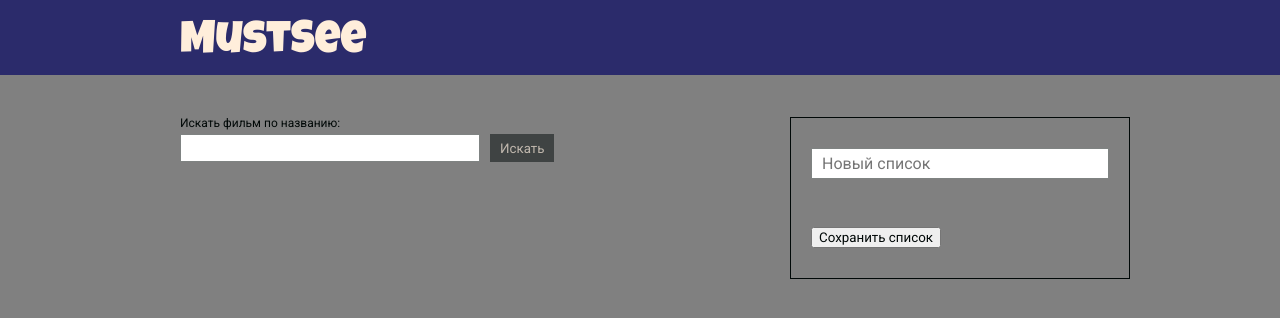
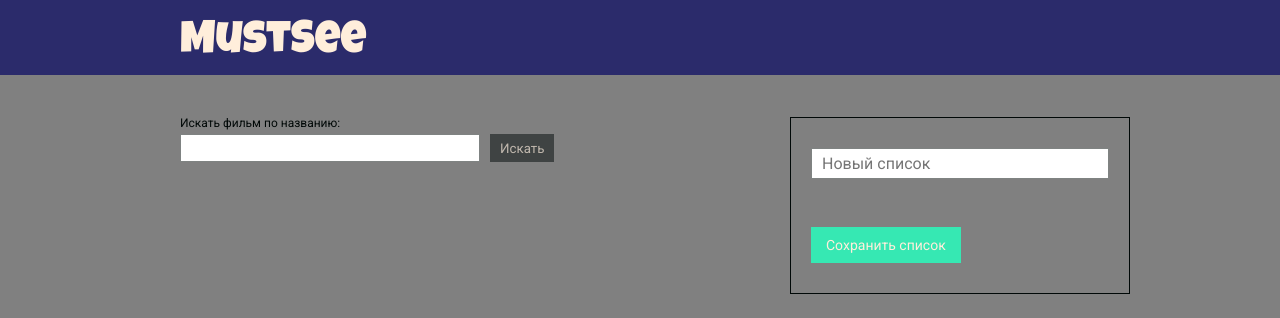
Before and after one commit to qquliyevvv/M4, a React (Create React App) app: page / in a window 1280 px wide. Shown: the top 318 px of the page. Built offline with nearby package versions, Linux system fonts and the light colour scheme.

Commit message:
Toqrul16

```diff
--- a/src/components/Favorites/Favorites.js
+++ b/src/components/Favorites/Favorites.js
@@ -66,7 +66,7 @@ function Favorites(props) {
       {!isSbm ? (
         <button
           type="button"
-          className={ (state.disabled && "disfls ") + (state.disabled || "fav_save ") }
+          className="fav_save "
           onClick={saveListHandler}
 
         >
```
